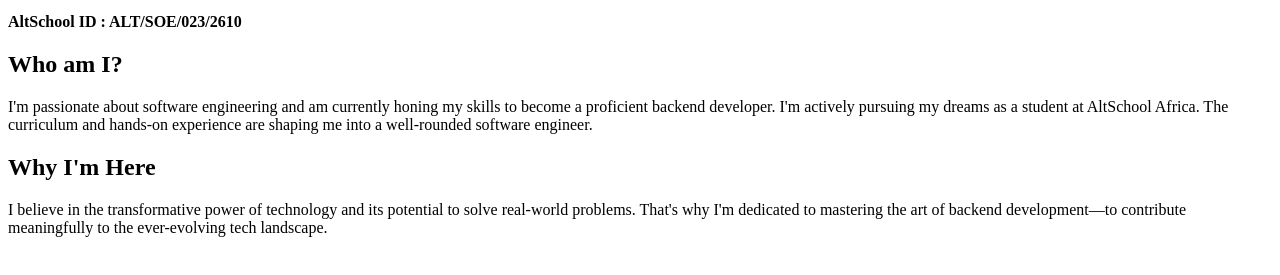
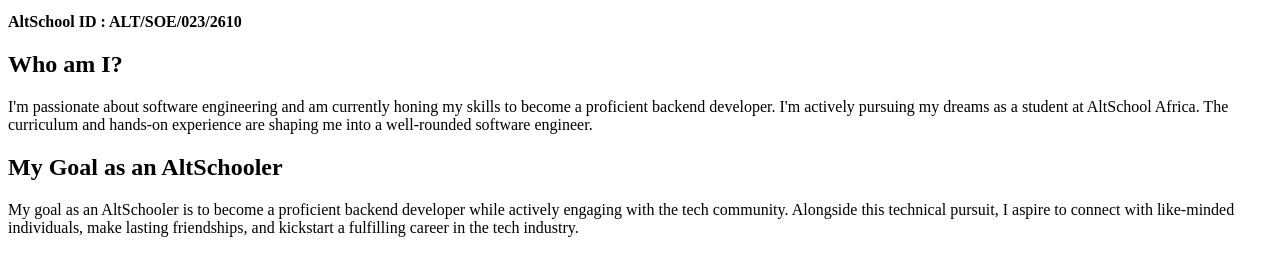
Before and after one commit to Termng/AltSchool-Assignment1, a plain HTML site: page index.html in a window 1280 px wide. Shown: the part 127-402 px from the top of the page. Drawn offline with Linux system fonts and the light colour scheme.

Commit message:
Update index.html

```diff
--- a/index.html
+++ b/index.html
@@ -26,9 +26,9 @@
 
     <p></p>
 
-    <h2>Why I'm Here</h2>
+    <h2>My Goal as an AltSchooler</h2>
 
-    <p>I believe in the transformative power of technology and its potential to solve real-world problems. That's why I'm dedicated to mastering the art of backend development—to contribute meaningfully to the ever-evolving tech landscape.</p>
+    <p>My goal as an AltSchooler is to become a proficient backend developer while actively engaging with the tech community. Alongside this technical pursuit, I aspire to connect with like-minded individuals, make lasting friendships, and kickstart a fulfilling career in the tech industry.</p>
 
 
 </body>
```
